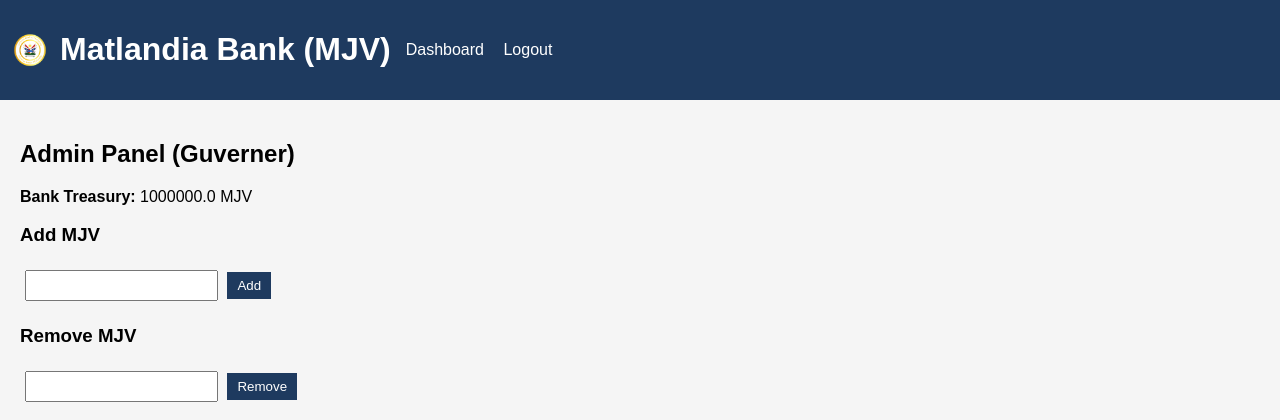
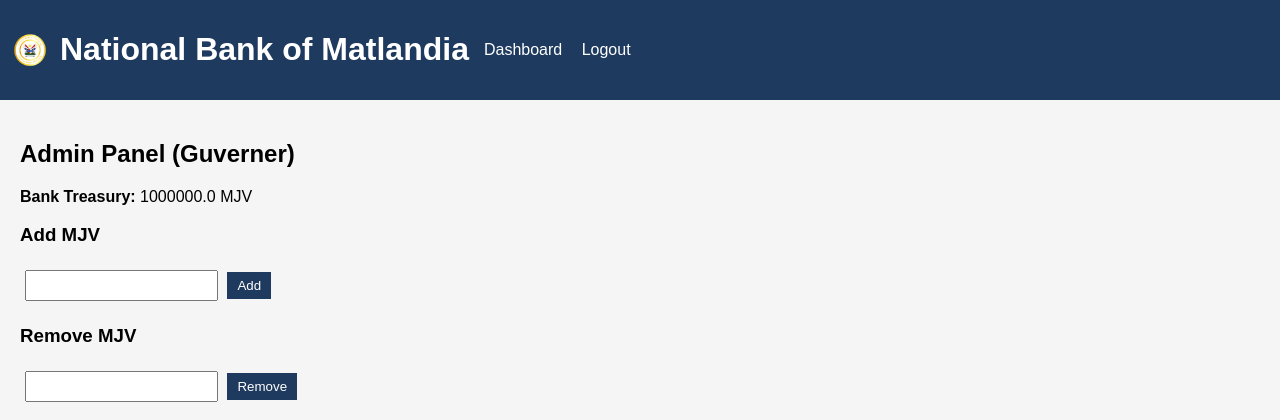
Before and after one commit to NationalBankofMatlandia/National-Bank-of-Matlandia, a Flask app: page /admin in a window 1280 px wide. Shown: the top 420 px of the page. Run offline with Flask 3, Linux system fonts and the light colour scheme; the visitor is signed in with stand-in values (Sample User, id 1).

Commit message:
Update base.html

```diff
--- a/templates/base.html
+++ b/templates/base.html
@@ -1,14 +1,14 @@
 <!DOCTYPE html>
 <html>
 <head>
-    <title>Matlandia Bank</title>
+    <title>National Bank of Matlandia</title>
     <link rel="stylesheet" href="{{ url_for('static', filename='style.css') }}">
 </head>
 <body>
 
 <header>
     <img src="{{ url_for('static', filename='logo.png') }}" class="logo">
-    <h1>Matlandia Bank (MJV)</h1>
+    <h1>National Bank of Matlandia</h1>
     <nav>
         {% if session.get('user') %}
             <a href="/dashboard">Dashboard</a>
```
